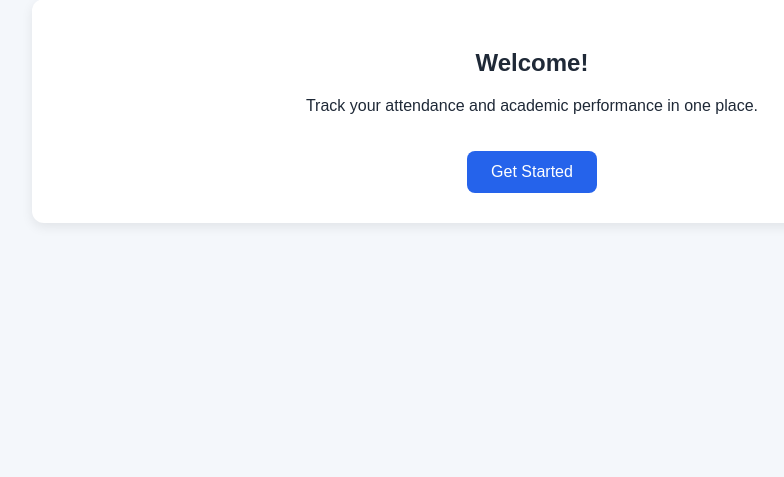
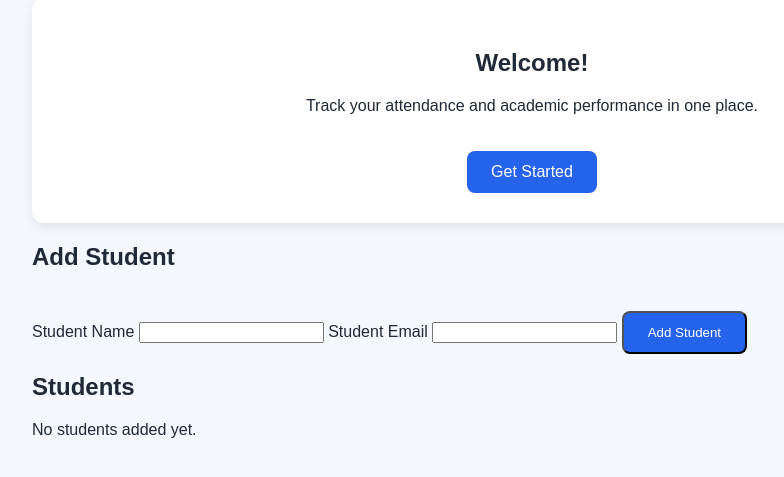
Before and after one commit to jahnavimancha-beep/student-attendance-performance-tracker, a Flask app: template templates/index.html in a window 1280 px wide. Shown: the part 225-702 px from the top of the page, without its empty margins (108-892 px from the left). Run offline with Flask 3, Linux system fonts and the light colour scheme; the template is opened without the code that fills it, so the values that code supplies are empty.

Commit message:
Add student database and registration

```diff
--- a/app.py
+++ b/app.py
@@ -1,10 +1,45 @@
-from flask import Flask, render_template
+from flask import Flask, render_template, request, redirect
+import sqlite3
 
 app = Flask(__name__)
 
+
+def get_database_connection():
+    connection = sqlite3.connect("attendance.db")
+    connection.row_factory = sqlite3.Row
+    return connection
+
+
 @app.route("/")
 def home():
-    return render_template("index.html")
+    connection = get_database_connection()
+
+    students = connection.execute(
+        "SELECT * FROM students"
+    ).fetchall()
+
+    connection.close()
+
+    return render_template("index.html", students=students)
+
+
+@app.route("/add-student", methods=["POST"])
+def add_student():
+    name = request.form["name"]
+    email = request.form["email"]
+
+    connection = get_database_connection()
+
+    connection.execute(
+        "INSERT INTO students (name, email) VALUES (?, ?)",
+        (name, email)
+    )
+
+    connection.commit()
+    connection.close()
+
+    return redirect("/")
+
 
 if __name__ == "__main__":
     app.run(debug=True)
--- a/templates/index.html
+++ b/templates/index.html
@@ -28,6 +28,44 @@
 
             <a href="#" class="button">Get Started</a>
         </div>
+        <div class="student-form">
+    <h2>Add Student</h2>
+
+    <form method="POST" action="/add-student">
+
+        <label for="name">Student Name</label>
+        <input type="text" id="name" name="name" required>
+
+        <label for="email">Student Email</label>
+        <input type="email" id="email" name="email" required>
+
+        <button type="submit" class="button">Add Student</button>
+
+    </form>
+</div>
+<div class="student-list">
+    <h2>Students</h2>
+
+    {% if students %}
+        <table>
+            <tr>
+                <th>ID</th>
+                <th>Name</th>
+                <th>Email</th>
+            </tr>
+
+            {% for student in students %}
+            <tr>
+                <td>{{ student["id"] }}</td>
+                <td>{{ student["name"] }}</td>
+                <td>{{ student["email"] }}</td>
+            </tr>
+            {% endfor %}
+        </table>
+    {% else %}
+        <p>No students added yet.</p>
+    {% endif %}
+</div>
 
     </div>
 
```
Also changed, not shown: database.py (added, +21 -0 lines), 1 other file.
